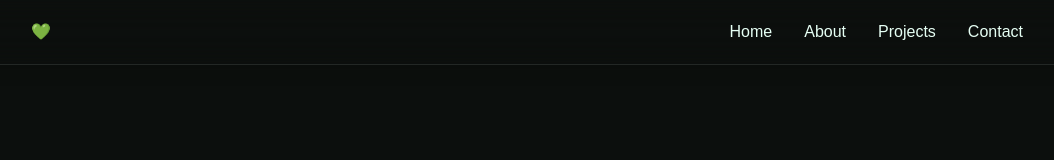
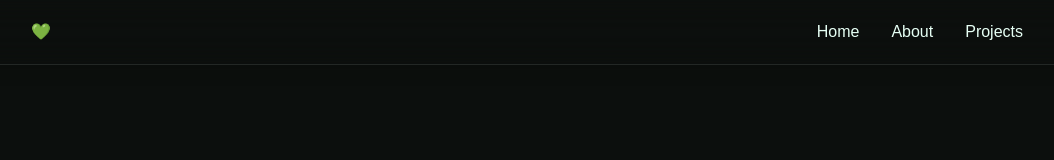
Before and after one commit to jordonaut/firstreactportfolio, a React (Vite) app: page / in a window 1280 px wide. Shown: the top 160 px of the page, without its empty margins (113-1167 px from the left). Built offline with nearby package versions, Linux system fonts and the light colour scheme.

Commit message:
Removed Contact section from menu.

```diff
--- a/src/components/MobileMenu.jsx
+++ b/src/components/MobileMenu.jsx
@@ -12,7 +12,7 @@ export const MobileMenu = ({ menuOpen, setMenuOpen }) => {
       >
         &times;
       </button>
-      {['Home', 'About', 'Projects', 'Contact'].map((label) => (
+      {['Home', 'About', 'Projects'].map((label) => (
         <a
           key={label}
           href={`#${label.toLowerCase()}`}
--- a/src/components/Navbar.jsx
+++ b/src/components/Navbar.jsx
@@ -28,9 +28,6 @@ export const Navbar = ({ menuOpen, setMenuOpen }) => {
             <a href="#projects" className="text-text-secondary hover:text-text transition-colors">
               Projects
             </a>
-            <a href="#contact" className="text-text-secondary hover:text-text transition-colors">
-              Contact
-            </a>
           </div>
         </div>
       </div>
```
Also changed, not shown: src/components/sections/Contact.jsx (deleted).
